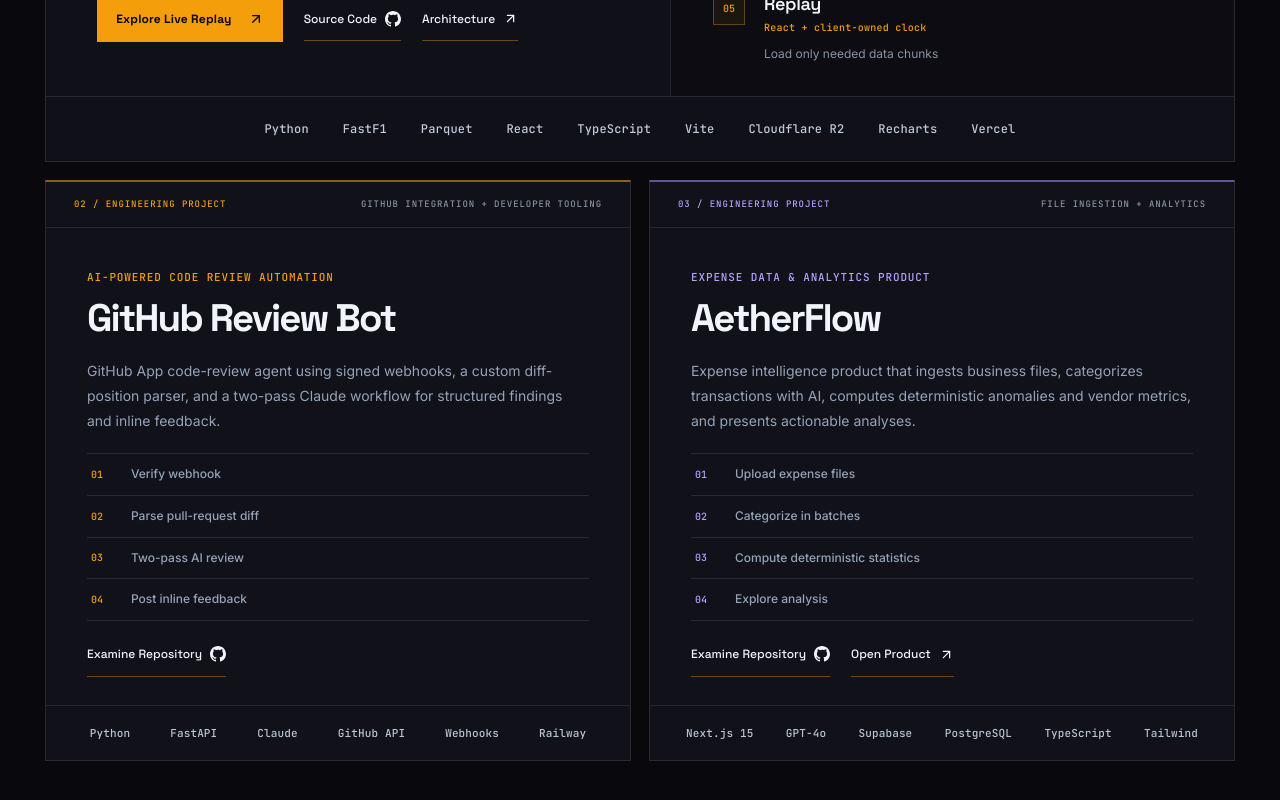
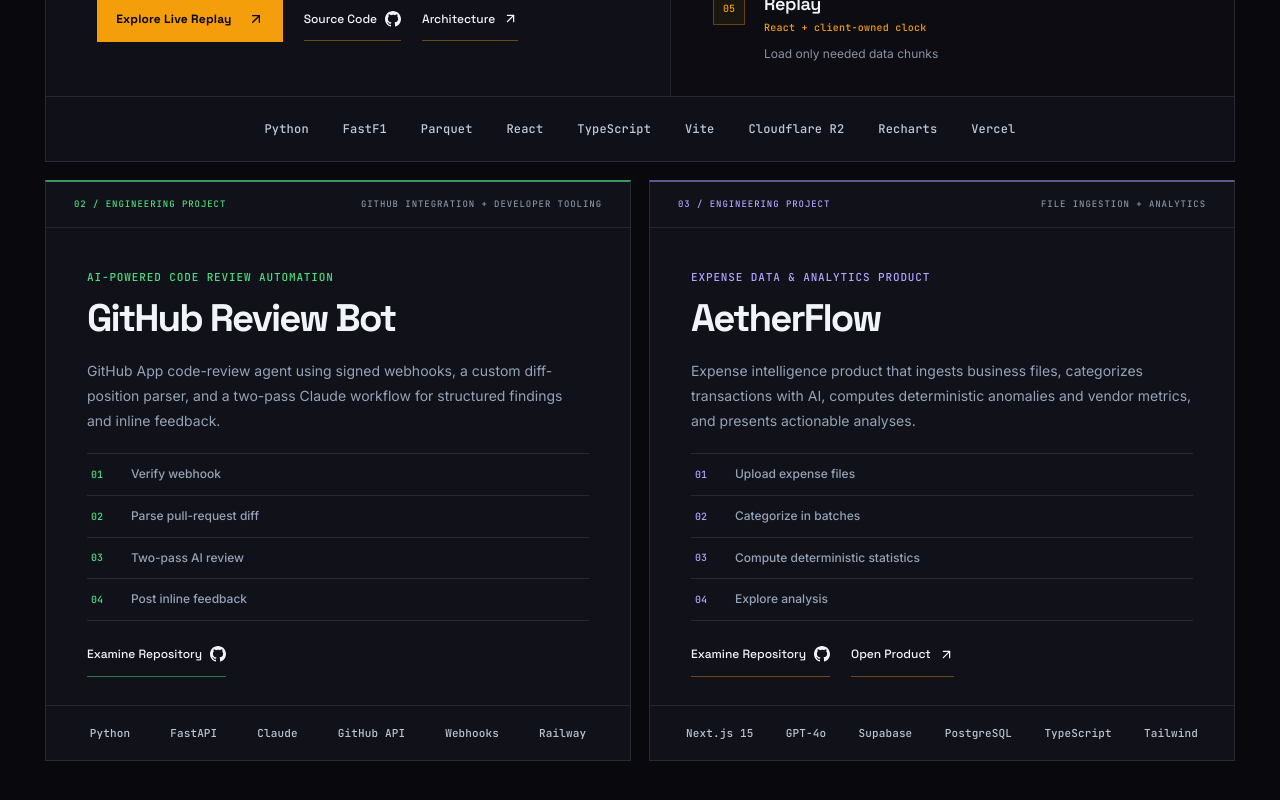
Before and after one commit to pvparekh/portfolio, a React (Vite) app: page / in a window 1280 px wide. Shown: the part 4862-5662 px from the top of the page. Built offline with nearby package versions, Linux system fonts and the light colour scheme.

Commit message:
style(projects): give GitHub Review Bot its own emerald green accent

```diff
--- a/src/App.tsx
+++ b/src/App.tsx
@@ -66,9 +66,9 @@
     tech: ['Python', 'FastAPI', 'Claude', 'GitHub API', 'Webhooks', 'Railway'],
     live: null as string | null,
     github: 'https://github.com/pvparekh/github-review-bot' as string | null,
-    accent: '#F59E0B',
-    accentDim: 'rgba(245,158,11,0.07)',
-    glow: 'rgba(245,158,11,0.65)',
+    accent: '#4ADE80',
+    accentDim: 'rgba(74,222,128,0.07)',
+    glow: 'rgba(74,222,128,0.65)',
     note: null as string | null,
   },
   {
--- a/src/style.css
+++ b/src/style.css
@@ -806,7 +806,21 @@
   min-width: 0; background: #111119; border: 1px solid rgba(255,255,255,.105);
   overflow: hidden;
 }
-.renaissance-supporting-project.is-review-bot { border-top: 2px solid rgba(245,158,11,.55); }
+/* Review Bot uses emerald accents; Formula Vision retains amber and AetherFlow purple. */
+.renaissance-supporting-project.is-review-bot {
+  --review-accent: #4ade80;
+  border-top: 2px solid rgba(74,222,128,.66);
+}
+.is-review-bot .renaissance-project-topline span:first-child,
+.is-review-bot .renaissance-project-overline,
+.is-review-bot .renaissance-mini-flow li span { color: var(--review-accent); }
+.is-review-bot .renaissance-text-project-link {
+  border-bottom-color: rgba(74,222,128,.50);
+}
+.is-review-bot .renaissance-text-project-link:hover {
+  color: var(--review-accent);
+  border-bottom-color: var(--review-accent);
+}
 .renaissance-supporting-project.is-aetherflow { border-top: 2px solid rgba(167,139,250,.55); }
 .renaissance-supporting-project.is-aetherflow .renaissance-project-overline { color: #b5a1ff; }
 .renaissance-supporting-project .renaissance-project-topline { padding-inline: 28px; font-size: 9px; }
```
